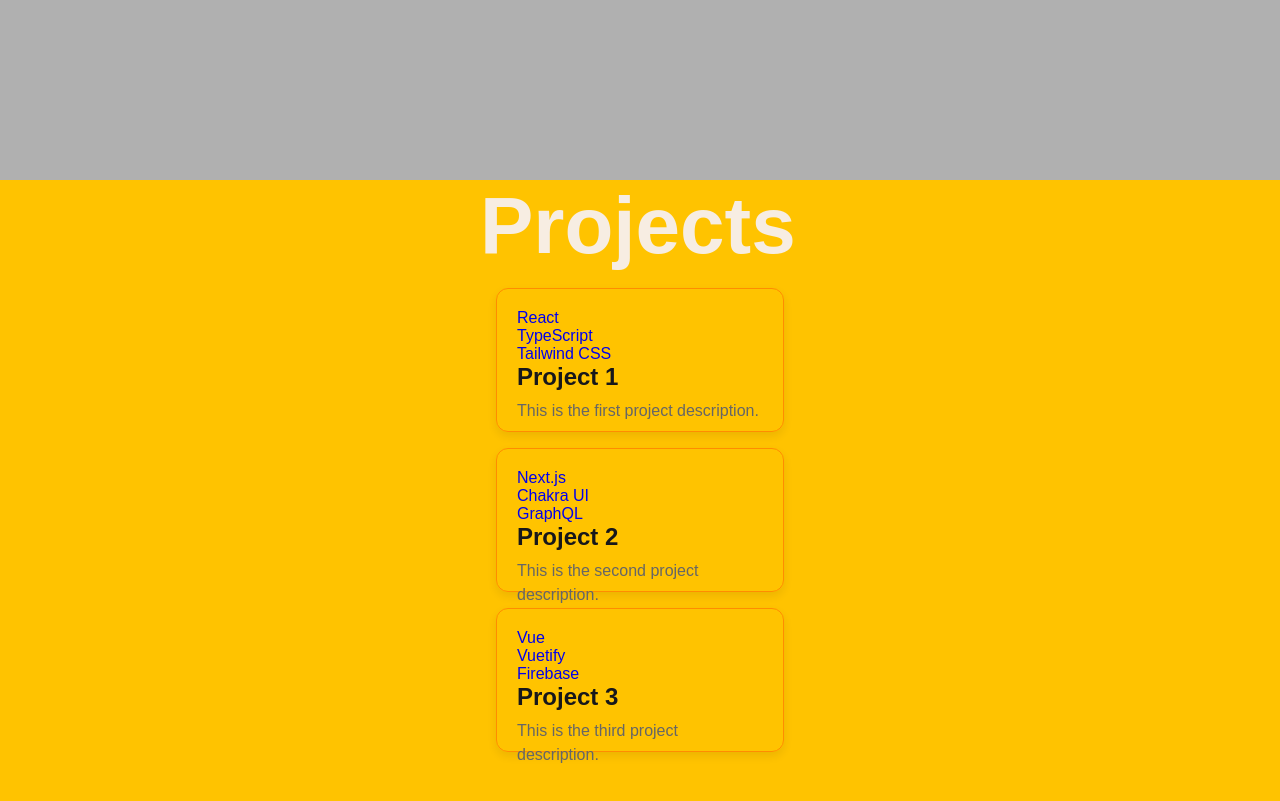
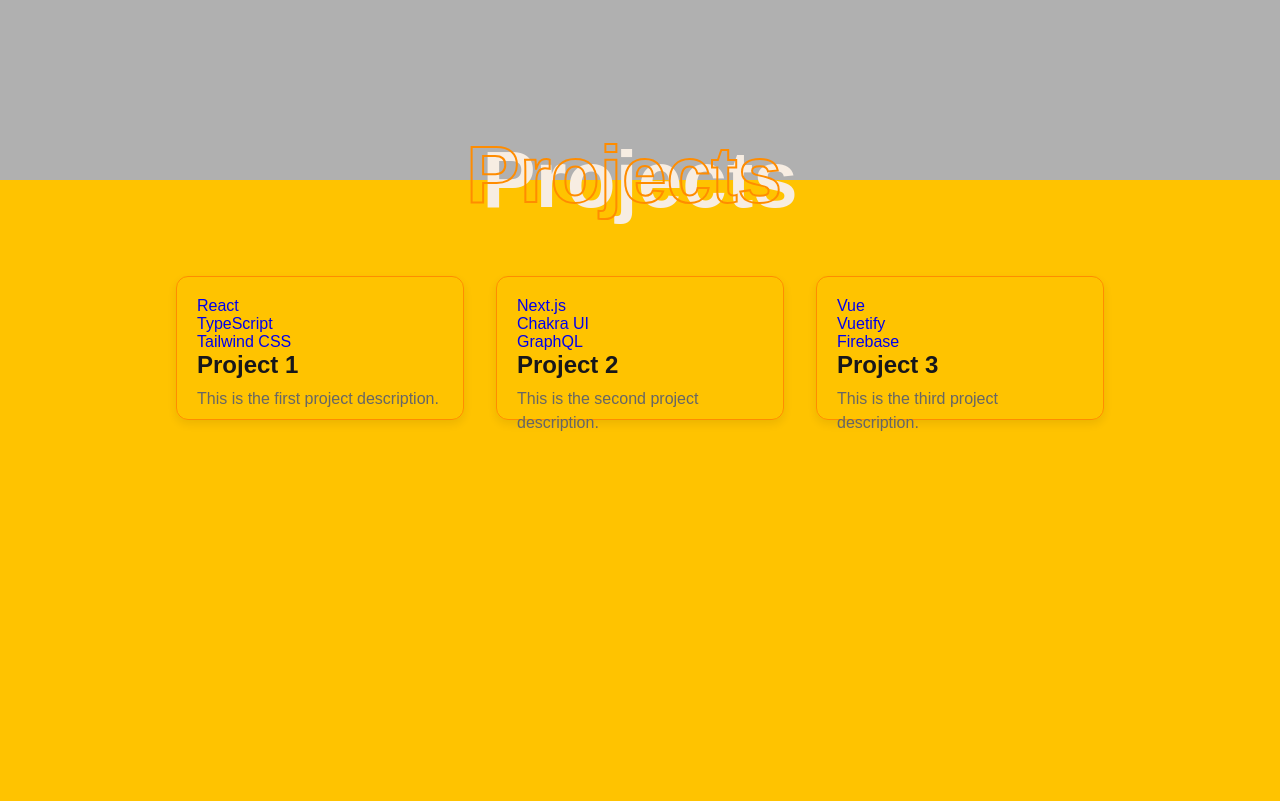
Before and after one commit to h-0y28/h-0y28, a React (Vite) app: page / in a window 1280 px wide. Shown: the part 2220-3021 px from the top of the page. Built offline with nearby package versions, Linux system fonts and the light colour scheme; a web font is replaced by a local one.

Commit message:
style: edit title style

```diff
--- a/src/pages/Projects/index.tsx
+++ b/src/pages/Projects/index.tsx
@@ -1,6 +1,6 @@
 import ProjectCard from "./../../components/ProjectCard/index";
 import * as S from "./style";
-import * as T from "../style";
+// import * as T from "../style";
 
 export default function Projects() {
   const projects = [
@@ -25,8 +25,14 @@ export default function Projects() {
   ];
 
   return (
-    <T.Container>
-      <S.Title>Projects</S.Title>
+    <S.Container>
+      <S.TitleContainer>
+        <S.Title>
+          Projects
+          <S.AddTitle>Projects</S.AddTitle>
+        </S.Title>
+      </S.TitleContainer>
+      <S.CardContainer>
         {projects.map((project, index) => (
           <ProjectCard
             key={index}
@@ -36,6 +42,7 @@ export default function Projects() {
             href={project.href}
           />
         ))}
-    </T.Container>
+      </S.CardContainer>
+    </S.Container>
   );
 }
--- a/src/pages/Projects/style.ts
+++ b/src/pages/Projects/style.ts
@@ -1,8 +1,41 @@
 import styled from "styled-components";
 import { theme } from "./../../styles/theme";
 
-export const Title = styled.div`
+export const Container = styled.div`
+  margin-right: 10%;
+  margin-left: 10%;
+`;
+
+export const TitleContainer = styled.div`
+  position: relative;
+  text-align: center;
   font-size: 5rem;
   font-weight: 700;
+`;
+
+export const Title = styled.div`
+  position: absolute;
+  top: 50%;
+  left: 50%;
+  transform: translate(-50%, -50%);
   color: ${theme.colors.background};
+  z-index: 1;
 `;
+
+export const AddTitle = styled.div`
+  position: absolute;
+  top: 50%;
+  left: 50%;
+  transform: translate(-55%, -55%);
+  color: transparent;
+  -webkit-text-stroke: 2px ${theme.colors.highlight};
+  z-index: 2;
+`;
+
+export const CardContainer = styled.div`
+  top: 0;
+  display: flex;
+  flex-wrap: wrap;
+  padding-top: 5rem;
+  justify-content: space-around;
+`;
```
Lines whose indentation alone changed are shown as unchanged.
